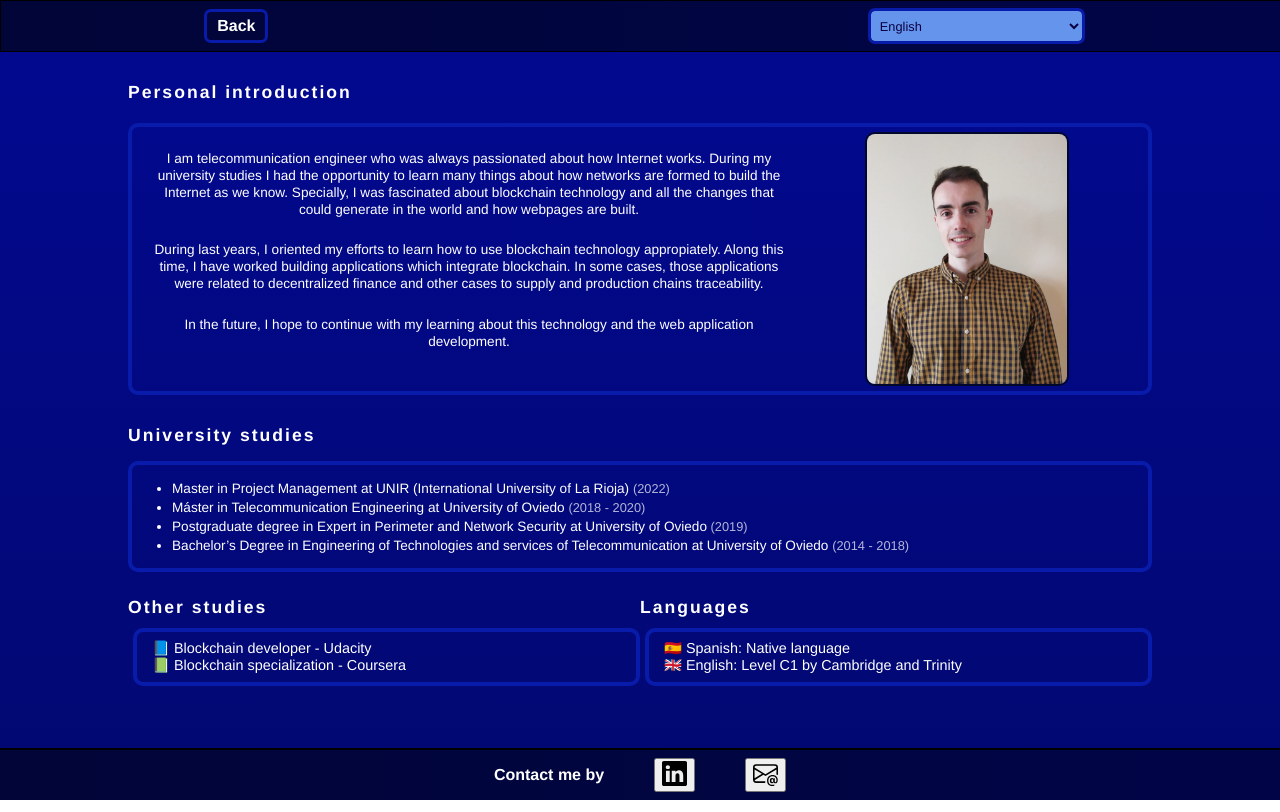
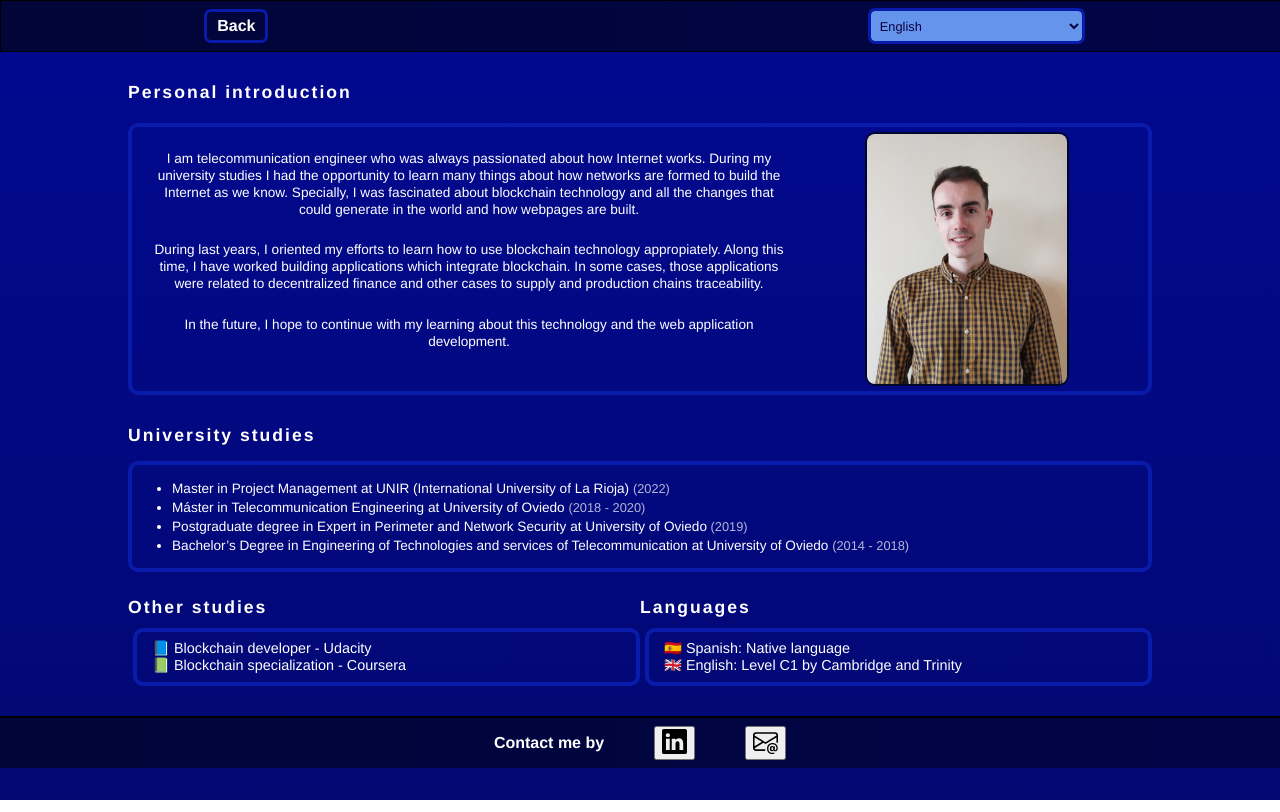
Before and after one commit to javirro/personal-web, a React (Create React App) app: page /personal-info in a window 1280 px wide. Built offline with nearby package versions, Linux system fonts and the light colour scheme.

Commit message:
Fix footer positioning

```diff
--- a/src/App.js
+++ b/src/App.js
@@ -4,7 +4,6 @@ import Introduction from './routes/Introduction'
 import WorkExperience from './routes/WorkExperience'
 import Examples from './routes/Examples'
 import GlobalHeader from './components/GlobalHeader'
-import GlobalFooter from './components/GlobalFooter'
 import { useSelector } from 'react-redux'
 import { IntlProvider } from 'react-intl'
 import enMessages from './locales/en.json'
@@ -16,25 +15,25 @@ import './styles/App.css'
 function App() {
   const language = useSelector(s => s.language)
   return (
-
-    <IntlProvider locale={language === "en" ? "en" : "esp"} messages={language === "en" ? enMessages : espMessages}>
-      <div className='global'>
-
+    <IntlProvider
+      locale={language === "en" ? "en" : "esp"}
+      messages={language === "en" ? enMessages : espMessages}
+    >
+      <div className="global">
         <BrowserRouter>
           <GlobalHeader />
           <Routes>
             <Route>
-              <Route path='/' element={<Home />} />
-              <Route path='/personal-info' element={<Introduction />} />
-              <Route path='/work-experience' element={<WorkExperience />} />
-              <Route path='/example' element={<Examples />} />
+              <Route path="/" element={<Home />} />
+              <Route path="/personal-info" element={<Introduction />} />
+              <Route path="/work-experience" element={<WorkExperience />} />
+              <Route path="/example" element={<Examples />} />
             </Route>
           </Routes>
         </BrowserRouter>
       </div>
-      <GlobalFooter />
     </IntlProvider>
-  )
+  );
 }
 
 export default App
--- a/src/routes/Examples.jsx
+++ b/src/routes/Examples.jsx
@@ -1,17 +1,22 @@
 import { FormattedMessage } from 'react-intl'
 import Proyect from '../components/Proyect'
 import '../styles/Examples.css'
+import GlobalFooter from '../components/GlobalFooter'
 
 const Examples = () => {
   const proyects = ["food", "game3row"]
   return (
+    <>
       <main className="examples-container">
         <h2 className="title-example"> <FormattedMessage id="examples-proyects-personal" /> </h2>
         <section className='examples-grid'>
           {proyects.map(p => <Proyect key={p} title={p} />)}
         </section>
 
+
       </main>
+      <GlobalFooter />
+    </>
   )
 }
 
--- a/src/routes/Home.jsx
+++ b/src/routes/Home.jsx
@@ -1,9 +1,11 @@
 import '../styles/Home.css'
 import { Link } from 'react-router-dom'
 import { FormattedMessage } from 'react-intl'
+import GlobalFooter from '../components/GlobalFooter'
 
 const Home = () => {
   return (
+    <>
       <main className="main-home-container">
         <header>
           <h1><FormattedMessage id="home-welcome" /> <span className="wave-hand"> 👋 </span></h1>
@@ -14,6 +16,8 @@ const Home = () => {
           <Link className='link' to="/example"><FormattedMessage id="home-projects" /></Link>
         </div>
       </main>
+      <GlobalFooter />
+    </>
   )
 }
 
--- a/src/routes/Introduction.jsx
+++ b/src/routes/Introduction.jsx
@@ -1,6 +1,7 @@
 
 import personalImg from '../images/personaPhoto.jpeg'
 import { FormattedMessage } from 'react-intl'
+import GlobalFooter from '../components/GlobalFooter'
 import '../styles/Introduction.css'
 
 
@@ -45,6 +46,7 @@ const Introduction = () => {
           </div>
         </div>
       </section>
+      <GlobalFooter />
     </div>
   )
 
--- a/src/routes/WorkExperience.jsx
+++ b/src/routes/WorkExperience.jsx
@@ -1,6 +1,7 @@
 import { FormattedMessage } from 'react-intl'
 import { useState } from 'react'
 import FavStack from '../components/FavStack'
+import GlobalFooter from '../components/GlobalFooter'
 import '../styles/WorkExperience.css'
 
 const WorkExperience = () => {
@@ -60,6 +61,7 @@ const WorkExperience = () => {
           </li>
         </ul>
       </section>
+      <GlobalFooter />
     </div>
   )
 }
--- a/src/styles/App.css
+++ b/src/styles/App.css
@@ -1,9 +1,25 @@
 @import url('main.css');
+html,
+body {
+    height: 100%;
+    margin: 0;
+    padding: 0;
+}
+
+#root {
+    display: flex;
+    flex-direction: column;
+    min-height: 100vh;
+}
+
 .global {
     max-width: 100%;
     margin: 0;
     display: flex;
     flex-direction: column;
-    height: calc(100vh - var(--footer-height));
+    height: 100vh;
+    /* height: calc(100vh - var(--footer-height)); */
     background: linear-gradient(to top, #020872, #020991);
+    overflow-y: auto;
+    overflow-x: hidden;
 }
--- a/src/styles/Examples.css
+++ b/src/styles/Examples.css
@@ -1,8 +1,9 @@
 .examples-container {
     display: flex;
-    justify-content: center;
+    justify-content: flex-start;
     align-items: center;
     flex-direction: column;
+    flex: 1;
 }
 
 .wip-container {
--- a/src/styles/GlobalFooter.css
+++ b/src/styles/GlobalFooter.css
@@ -1,12 +1,14 @@
 @import url("main.css");
 footer {
+    flex-shrink: 0;
     display: flex;
     justify-content: center;
     text-align: center;
     align-items: center;
-    position: sticky;
     gap: 50px;
     bottom: 0;
+    left: 0;
+    right: 0;
     width: 100%;
     height: var(--footer-height);
     padding-top: 5px;
--- a/src/styles/Home.css
+++ b/src/styles/Home.css
@@ -1,9 +1,10 @@
 @import url('main.css');
 .main-home-container {
     display: flex;
-    justify-content: center;
+    justify-content: flex-start;
     align-items: center;
     flex-direction: column;
+    flex: 1
 }
 
 header {
```
Lines whose indentation alone changed are shown as unchanged.
